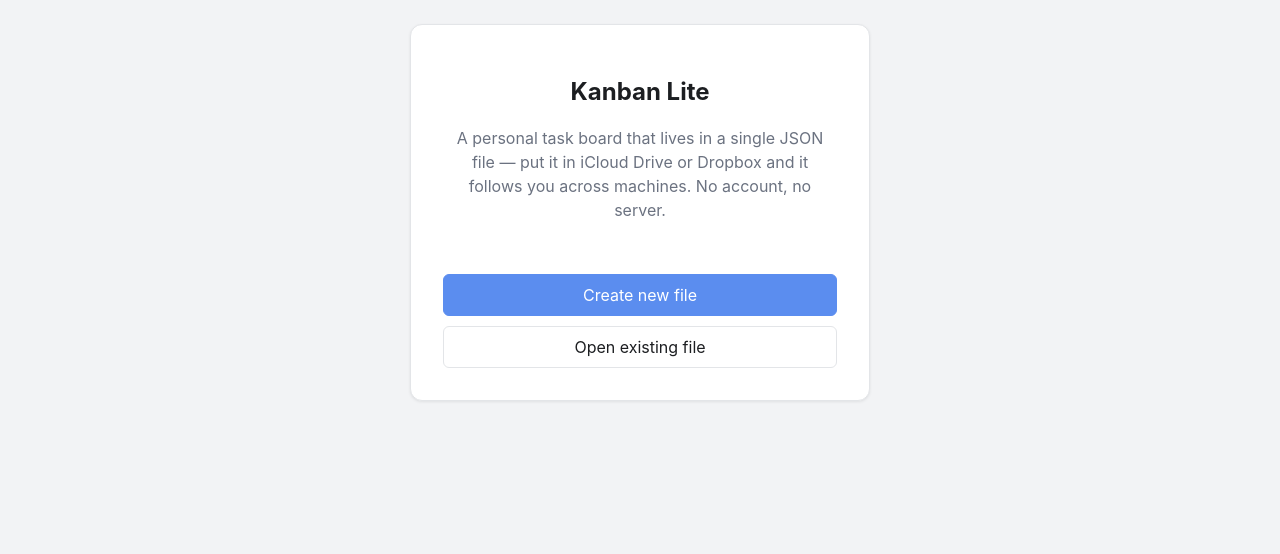
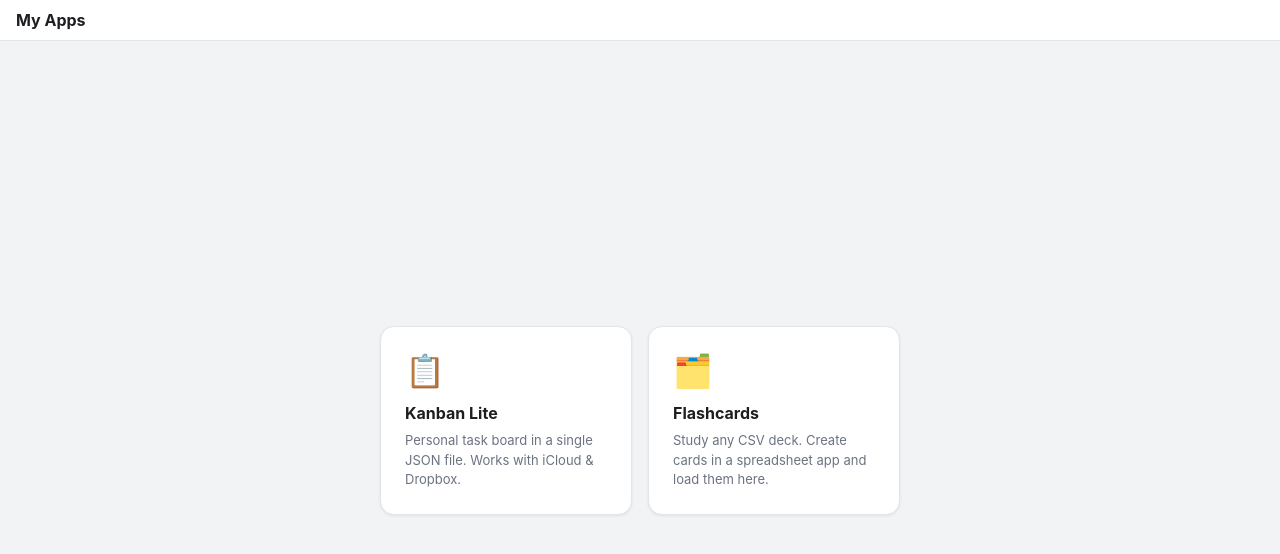
Before and after one commit to nicolashefti/lite-apps, a plain HTML site: page index.html in a window 1280 px wide. Drawn offline with Linux system fonts and the light colour scheme.

Commit message:
With home

```diff
--- a/index.html
+++ b/index.html
@@ -3,46 +3,80 @@
 <head>
   <meta charset="utf-8">
   <meta name="viewport" content="width=device-width, initial-scale=1">
-  <title>Kanban Lite</title>
+  <title>Apps</title>
   <link rel="stylesheet" href="styles.css">
+  <style>
+    .launcher {
+      flex: 1;
+      display: flex;
+      align-items: center;
+      justify-content: center;
+      padding: 24px;
+    }
+
+    .launcher-grid {
+      display: grid;
+      grid-template-columns: repeat(auto-fit, minmax(220px, 1fr));
+      gap: 16px;
+      width: 100%;
+      max-width: 520px;
+    }
+
+    .app-card {
+      display: flex;
+      flex-direction: column;
+      gap: 8px;
+      background: var(--surface);
+      border: 1px solid var(--border);
+      border-radius: 14px;
+      box-shadow: var(--shadow);
+      padding: 28px 24px 24px;
+      text-decoration: none;
+      color: var(--text);
+      transition: border-color 0.15s, box-shadow 0.15s;
+    }
+
+    .app-card:hover {
+      border-color: var(--accent);
+      box-shadow: 0 4px 12px rgba(91, 141, 239, 0.15);
+    }
+
+    .app-icon {
+      font-size: 32px;
+      line-height: 1;
+    }
+
+    .app-card h2 {
+      margin: 8px 0 0;
+      font-size: 16px;
+    }
+
+    .app-card p {
+      margin: 0;
+      font-size: 13px;
+      color: var(--muted);
+      line-height: 1.5;
+    }
+  </style>
 </head>
 <body>
-  <header id="topbar" class="topbar hidden">
-    <h1>Kanban Lite</h1>
-    <nav class="view-switch">
-      <button id="view-board-btn" class="active">Board</button>
-      <button id="view-projects-btn">Projects</button>
-    </nav>
-    <span id="save-status" class="save-status"></span>
-    <span class="spacer"></span>
-    <button id="new-list-btn">+ New list</button>
-    <button id="new-project-btn" class="hidden">+ New project</button>
-    <button id="backup-btn" title="Choose backup folder">Backups</button>
-    <button id="download-btn" class="hidden">Download</button>
+  <header class="topbar">
+    <h1>My Apps</h1>
   </header>
 
-  <main>
-    <section id="welcome" class="screen">
-      <div class="welcome-card">
-        <h1>Kanban Lite</h1>
-        <p>A personal task board that lives in a single JSON file — put it in
-           iCloud Drive or Dropbox and it follows you across machines.
-           No account, no server.</p>
-        <p id="welcome-msg" class="welcome-msg"></p>
-        <div class="welcome-actions">
-          <button id="reconnect-btn" class="primary hidden">Reconnect to your file</button>
-          <button id="create-file-btn" class="primary">Create new file</button>
-          <button id="open-file-btn">Open existing file</button>
-        </div>
-        <input type="file" id="file-input" accept="application/json,.json" hidden>
-      </div>
-    </section>
-
-    <section id="board" class="board hidden"></section>
-    <section id="projects" class="projects hidden"></section>
-  </main>
-
-  <div id="modal-root"></div>
-  <script type="module" src="src/main.js"></script>
+  <div class="launcher">
+    <div class="launcher-grid">
+      <a href="kanban.html" class="app-card">
+        <div class="app-icon">📋</div>
+        <h2>Kanban Lite</h2>
+        <p>Personal task board in a single JSON file. Works with iCloud &amp; Dropbox.</p>
+      </a>
+      <a href="flashcards.html" class="app-card">
+        <div class="app-icon">🗂️</div>
+        <h2>Flashcards</h2>
+        <p>Study any CSV deck. Create cards in a spreadsheet app and load them here.</p>
+      </a>
+    </div>
+  </div>
 </body>
 </html>
```
Also changed, not shown: kanban.html (added, +48 -0 lines).
